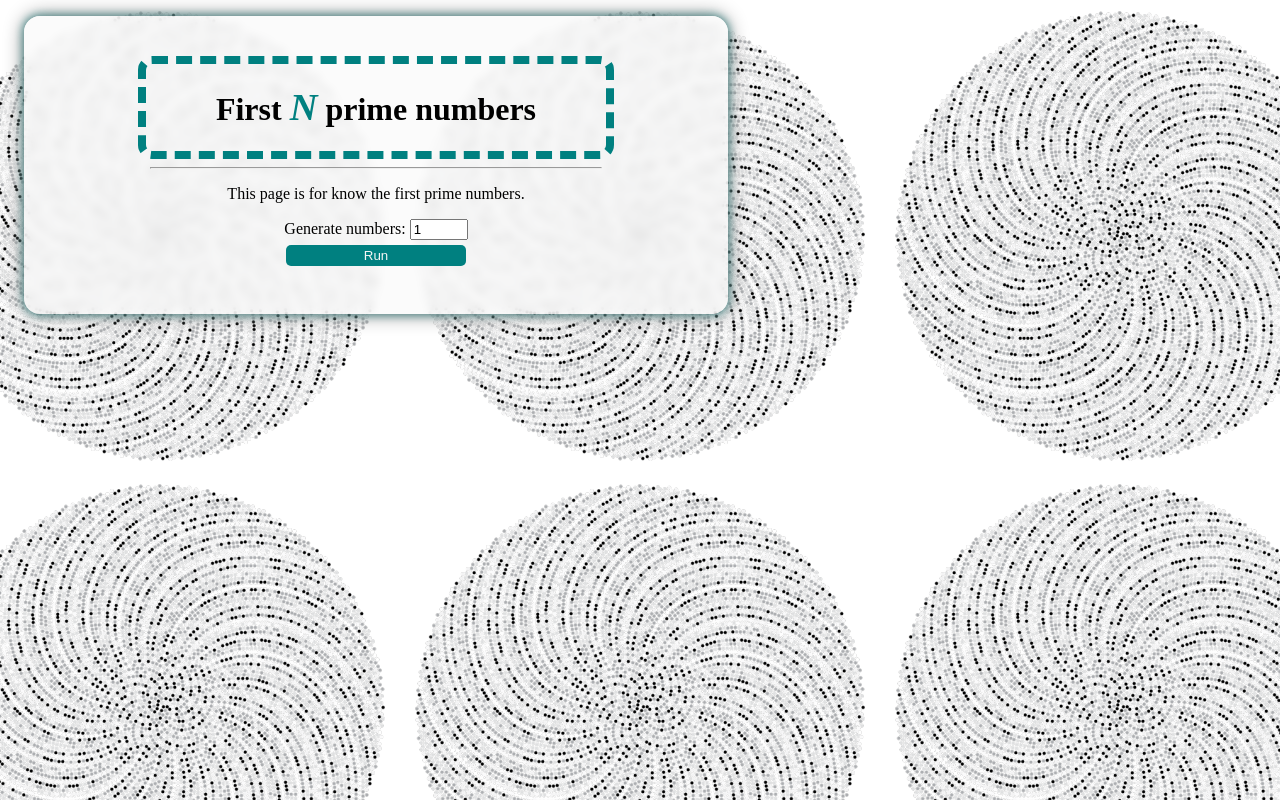
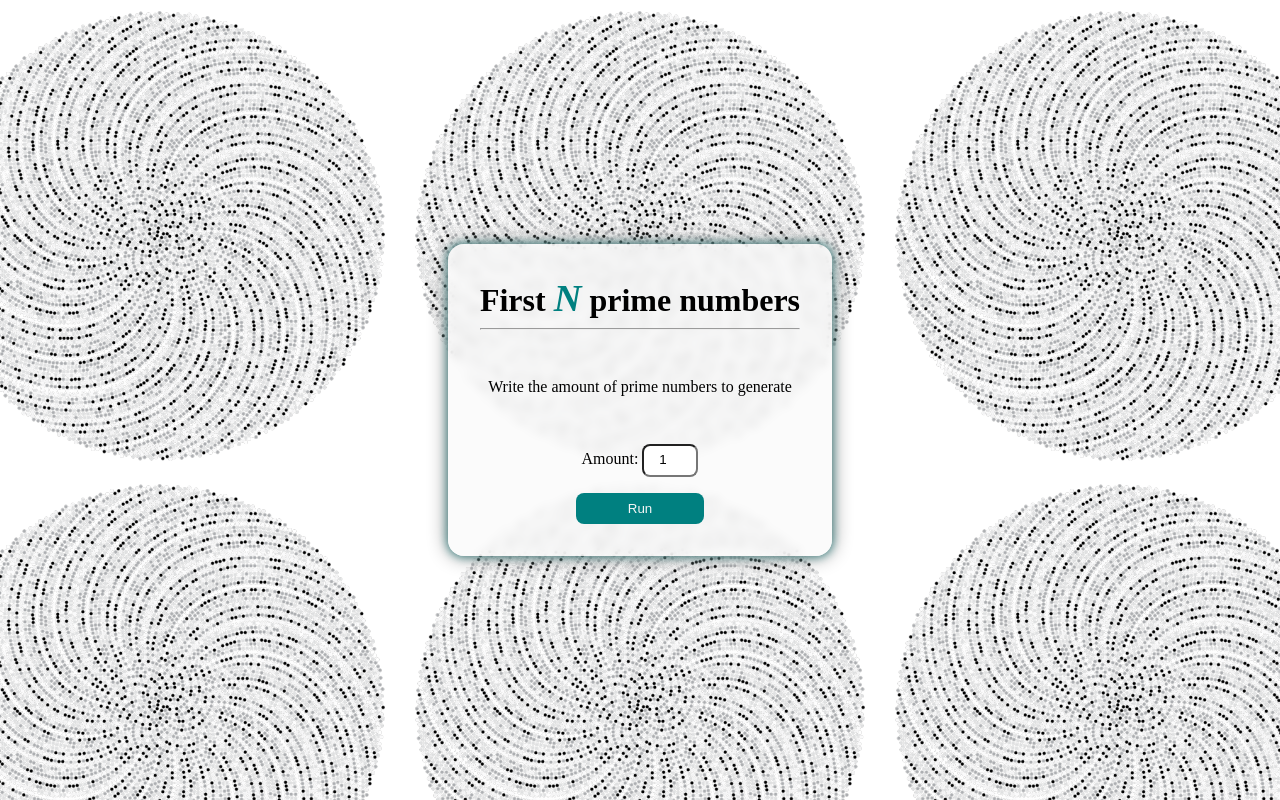
Before and after one commit to Ebriopes/NumerosPrimos, a plain HTML site: page index.html in a window 1280 px wide. Drawn offline with Linux system fonts and the light colour scheme.

Commit message:
feature: 💄update template & styles

```diff
--- a/css/style.css
+++ b/css/style.css
@@ -1,11 +1,17 @@
 /*basic style sheet */
+html {
+    height: 100dvh;
+}
 
-.body {
+body {
+    display: flex;
+    height: 100%;
+    margin: 0;
     justify-content: center;
     align-items: center;
 
     /*background*/
-	background-image: url("../img/filotax2.gif");
+    background-image: url('../img/filotax2.gif');
     background-color: teal;
     background-attachment: fixed;
     background-position: center top;
@@ -23,31 +29,52 @@
 }
 
 .border {
-	border: 8px dashed teal;
-	border-radius: 14px;
     max-width: 450px;
-	margin-top: 1vh;
-	margin-left: auto;
-	margin-right: auto;
-	padding: 0 5px 0 5px;
 }
-.semiBord{
-	border-style: inset inset inset inset;
+
+.description {
+    margin-block: 3rem;
 }
-.form{
+
+.form {
     max-width: 200px;
-	margin: 0 auto 0 auto;
+    margin: 0 auto;
+    display: flex;
+    flex-direction: column;
+    justify-content: center;
+    align-items: center;
+    row-gap: 1rem;
 }
-.form input{
-	width: 50px;
+
+.form input {
+    width: 3rem;
+    line-height: 2;
+    text-align: center;
+    border-radius: 0.5rem;
+    -moz-appearance: textfield;
 }
+
+.form label input[type='number']:hover,
+.form label input[type='number']:focus {
+    /* -moz-appearance: number-input; */
+    -moz-appearance: auto;
+}
+
+.form input[type='number']::-webkit-inner-spin-button,
+.form input[type='number']::-webkit-outer-spin-button {
+    /* -webkit-appearance: none; */
+}
+
 .collapsible {
     cursor: pointer;
     font-size: 15px;
 }
-.active, .collapsible:hover {
+
+.active,
+.collapsible:hover {
     background-color: #555;
 }
+
 .content {
     padding: 0 18px;
     max-height: 0;
@@ -55,36 +82,83 @@
     transition: max-height 0.2s ease-out;
     background-color: #f1f1f1;
 }
-button{
+
+button#btn {
     background-color: teal;
-	border:none;
-	border-radius: 5px;
+    border: none;
+    border-radius: 0.5rem;
     color: whitesmoke;
-	padding: 3px 0;
-	margin-top: 5px;
-	width: 90%;
+    padding: 0.5rem 1rem;
+    width: 8rem;
 }
+
+button:hover {
+    cursor: pointer;
+}
+
 /*.grid label{
 	text-align: start;
 	}*/
-.tCenter{
+.text-center {
     position: relative;
     text-align: center;
     word-wrap: break-word;
 }
+
+h1 {
+    margin: 0;
+}
+
 h1 i {
     color: teal;
 }
+
 hr {
     max-width: 450px;
 }
-@media screen and (max-width: 500px){
-	.body{
+
+#res.show {
+    margin-block-start: 2rem;
+    padding: 1rem;
+    box-shadow: inset 0 0 10px lightgrey;
+}
+
+.numbers-container {
+    display: flex;
+    flex-wrap: wrap;
+    justify-content: space-between;
+    align-items: center;
+    gap: 1rem;
+}
+
+.num-container {
+    overflow: hidden;
+    height: 0;
+    width: 0;
+    padding: 0;
+    border: none;
+}
+
+.num-container.show {
+    height: 1rem;
+    width: 2rem;
+    padding: 0.5rem 1rem;
+    border: solid 2px teal;
+    border-radius: 0.5rem;
+    text-align: center;
+    transition-property: height,width;
+    transition-duration:  2s;
+    transition-timing-function: ease;
+}
+
+@media screen and (max-width: 500px) {
+    body {
         margin: 0;
+        background-image: url('../img/filotax1.gif');
     }
-	.container{
-		border-radius: 0;
+    .container {
+        border-radius: 0.5rem;
         max-width: 100%;
-		margin: 0;
+        margin: 1rem;
     }
 }
--- a/index.html
+++ b/index.html
@@ -1,30 +1,48 @@
 <!DOCTYPE html>
 <html>
     <head lang="en-US">
-		<meta charset="UTF-8">
-		<meta name="keywords" content="numbers, prime, generate">
-		<meta name="description" content="Prime numbers generator">
-		<meta name="autor" content="Ebriopes">
-		<meta name="viewport" content="width=device-width, initial-scale=1.0">
+        <meta charset="UTF-8" />
+        <meta name="keywords" content="numbers, prime, generate" />
+        <meta name="description" content="Prime numbers generator" />
+        <meta name="autor" content="Ebriopes" />
+        <meta name="viewport" content="width=device-width, initial-scale=1.0" />
         <title>Prime numbers</title>
-		<link rel="stylesheet" type="text/css" href="css/style.css">
-		<script type="text/javascript" src="javascript/PrimeNumbers.js"></script>
+        <link rel="stylesheet" type="text/css" href="css/style.css" />
+        <script
+            type="text/javascript"
+            src="javascript/PrimeNumbers.js"
+        ></script>
     </head>
-	<body class="body">
+
+    <body>
         <div class="container">
             <div class="border">
-				<h1 class="tCenter">First <i><big>N</big></i> prime numbers</h1>
+                <h1 class="text-center">
+                    First <i><big>N</big></i> prime numbers
+                </h1>
             </div>
-			<span class="tCenter">
-				<hr/>
-				<p>This page is for know the first prime numbers.</p>
-				<div class="form">
-					<label for="selPrime">Generate numbers: </label>
-					<input type="number" onmousewheel="setAmount(event)" id="selPrime" min=1 value=1 ><br/>
-					<button id="btn" onclick="printNum()">Run</button>
-				</div>
-				<p id="res"></p>
-			</span>
+
+            <hr />
+
+            <p class="description text-center">
+                Write the amount of prime numbers to generate
+            </p>
+
+            <form id="paramsForm" class="form">
+                <label>Amount:
+                    <input
+                        type="number"
+                        inputmode="numeric"
+                        id="amountNums"
+                        min="1"
+                        value="1"
+                    />
+                </label>
+
+                <button id="btn">Run</button>
+            </form>
+
+            <div id="res"></div>
         </div>
     </body>
     <script src="javascript/Events.js"></script>
```
Lines whose indentation alone changed are shown as unchanged.
